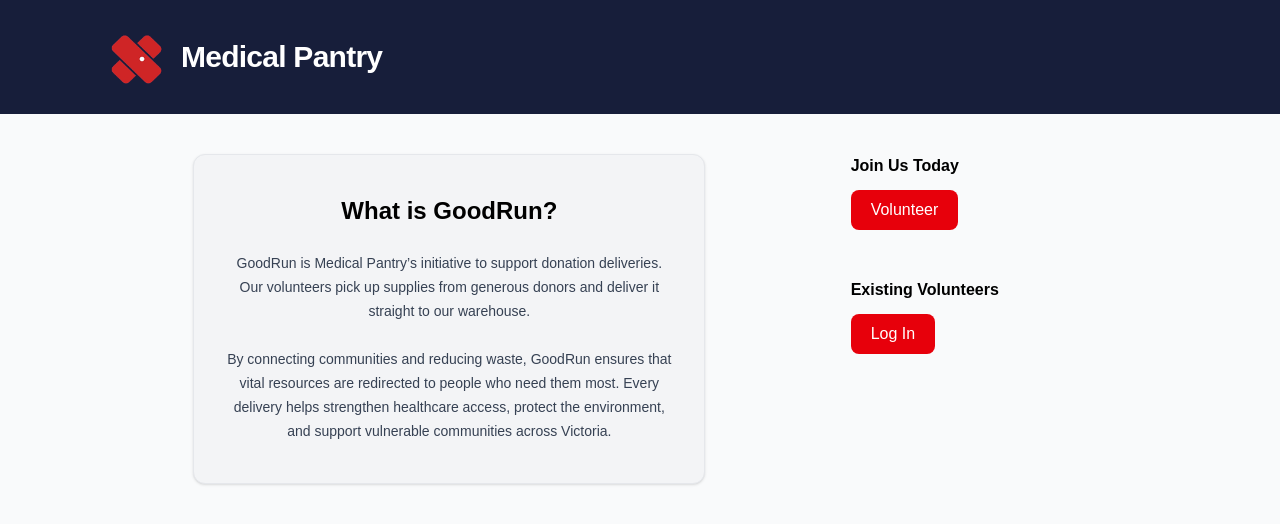
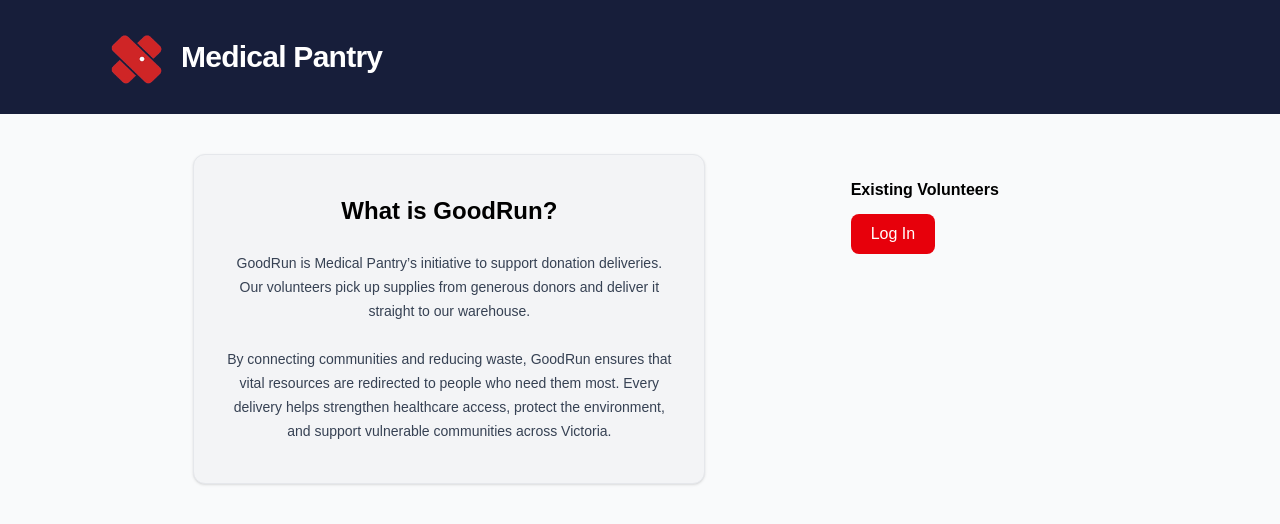
Before and after one commit to shermintea/GoodRun, a Next.js app: page / in a window 1280 px wide. Shown: the top 524 px of the page. Built offline with nearby package versions, Linux system fonts and the light colour scheme.

Commit message:
Removed sign up button and adjusted the log in button position

```diff
--- a/app/page.tsx
+++ b/app/page.tsx
@@ -63,17 +63,7 @@ export default function Home() {
 
           {/* Right: calls-to-action */}
           <div className="flex flex-col items-start">
-            <div>
-              <h3 className="font-semibold">Join Us Today</h3>
-              <a
-                href="/signup"
-                className="mt-3 inline-block rounded-lg bg-red-600 px-5 py-2 text-white hover:bg-red-700 focus:outline-none focus:ring-2 focus:ring-red-600/40"
-              >
-                Volunteer
-              </a>
-            </div>
-
-            <div className="mt-12">
+            <div className="mt-6">
               <h3 className="font-semibold">Existing Volunteers</h3>
               <a
                 href="/login"
```
